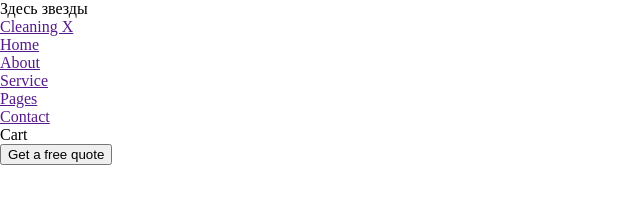
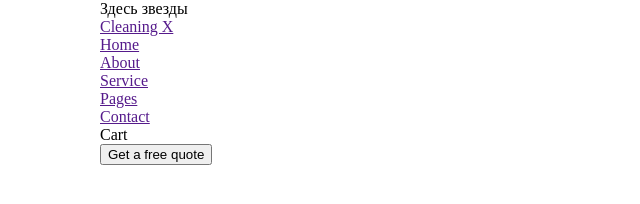
Before and after one commit to AleksDamsky/rep_for_anotherNout, a plain HTML site: page prod.html in a window 1280 px wide. Shown: the whole page, without its empty margins (0-640 px from the left). Drawn offline with Linux system fonts and the light colour scheme.

Commit message:
change CSS

```diff
--- a/prod_style/prod.css
+++ b/prod_style/prod.css
@@ -1,5 +1,22 @@
 body{
+    width: 1200px;
     padding: 0;
     margin: 0;
     box-sizing: border-box;
 }
+
+/* Контейнер */
+.container{
+    width: 800px;
+    margin: 0 100px 0 100px;
+}
+
+/*Шапка*/
+.header{
+    position: absolute;
+    width: 100%;
+}
+
+.header-part1{
+    justify-content: space-between;
+}
```
